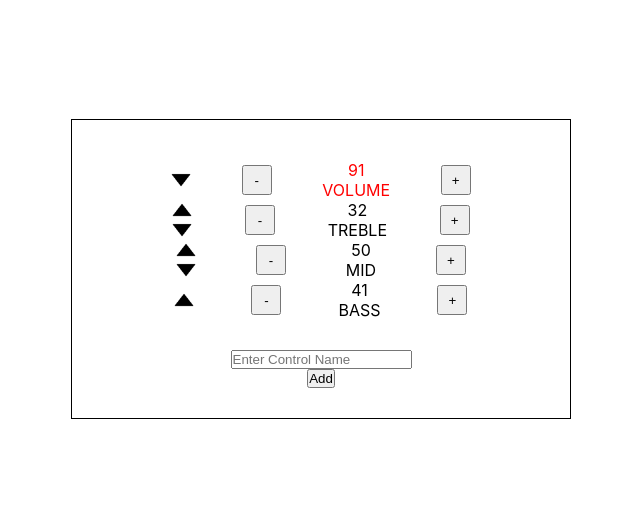
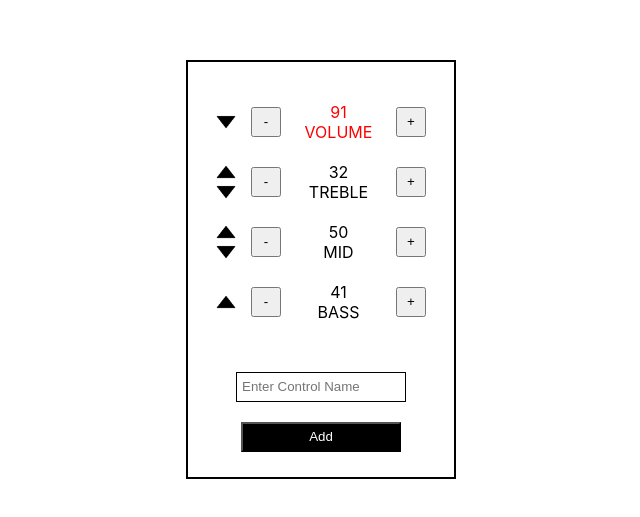
Before and after one commit to sandrbuz/FrontEndTaskG7, a React (Create React App) app: page / in a window 1280 px wide. Shown: the part 131-648 px from the top of the page, without its empty margins (319-959 px from the left). Built offline with nearby package versions, Linux system fonts and the light colour scheme.

Commit message:
Made entirely with CSS and some functionality

```diff
--- a/src/App.css
+++ b/src/App.css
@@ -8,10 +8,11 @@
   box-sizing: border-box;
 }
 .main{
-  border: 1px solid black;
-  padding: 20px;
-  max-width: 500px;
+  border: 2px solid black;
+  /* padding: 20px; */
+  max-width: 270px;
   width: 100%;
+  padding-top: 20px;
 }
 
 .controllers {
@@ -23,10 +24,29 @@
 }
 
 .form {
-  max-width: 400px;
   display: flex;
   flex-direction: column;
   align-items: center;
   margin: 0 auto;
   padding: 10px 0;
 }
+
+.inputText{
+  max-width: 170px;
+  width: 100%;
+  height: 30px;
+  border: 1px solid black;
+  padding-left: 5px;
+}
+.inputSubmit{
+  max-width: 160px;
+  width: 100%;
+  height: 30px;
+  margin: 20px 0 15px 0;
+  color: white;
+  background-color: black;
+}
+.inputErr{
+  outline: none;
+  border: 2px solid red;
+}
--- a/src/App.js
+++ b/src/App.js
@@ -58,6 +58,7 @@ function App() {
       { value: 50, name: inputValue, id: crypto.randomUUID() }
     ])
     e.preventDefault();
+    setInputValue('')
   }
 
   const Controllers = state.map((controller, index) => <Controller handlePlus={handlePlus} handleMinus={handleMinus} value={controller.value} name={controller.name} key={crypto.randomUUID()} id={controller.id} index={index} state={state} switchDown={switchDown} switchUp={switchUp}/>);
@@ -69,8 +70,8 @@ function App() {
           {Controllers}
         </div>
         <form onSubmit={onFormSubmit} className='form'>
-          <input type='text' onChange={(e) => setInputValue(e.target.value)} value={inputValue} placeholder='Enter Control Name' />
-          <input type='submit' value="Add" />
+          <input className={`inputText ${inputValue.length === 7 ? 'inputErr' : ''}`} type='text' onChange={(e) => setInputValue(e.target.value.toUpperCase())} value={inputValue} placeholder='Enter Control Name' maxLength="7" />
+          <input className="inputSubmit" type='submit' value="Add" />
         </form>
       </div>
     </div>
--- a/src/Controller/Controller.jsx
+++ b/src/Controller/Controller.jsx
@@ -5,22 +5,24 @@ import iconBottom from "./../icons/iconBottom.png"
 
 const Controller = (props) => {
 
-    const isRed = (props.value > 90 && props.name=="VOLUME");
+    const isRed = (props.value > 90 && props.name == "VOLUME");
     const canSwitchBottom = props.index !== 0;
-    const canSwitchTop = props.index !== props.state.length-1;
+    const canSwitchTop = props.index !== props.state.length - 1;
 
     return (
         <div className={s.controller}>
-            <div>
-                {canSwitchBottom && <img onClick={()=>props.switchUp(props.index)} className={s.iconArr} src={iconTop} alt="iconTop" />}
-                {canSwitchTop && <img onClick={()=>props.switchDown(props.index)} className={s.iconArr} src={iconBottom} alt="iconBottom" />}
+            <div className={s.arrowButtons}>
+                {canSwitchBottom && <img onClick={() => props.switchUp(props.index)} className={s.iconArr} src={iconTop} alt="iconTop" />}
+                {canSwitchTop && <img onClick={() => props.switchDown(props.index)} className={s.iconArr} src={iconBottom} alt="iconBottom" />}
             </div>
-            <button onClick={()=> props.handleMinus(props.id)} className={s.btn}>-</button>
-            <div className={isRed ? s.red : undefined}>
-                <div>{props.value}</div>
-                <div>{props.name}</div>
+            <div className={s.rightController}>
+                <button onClick={() => props.handleMinus(props.id)} className={s.btn}>-</button>
+                <div className={isRed ? s.red : undefined}>
+                    <div>{props.value}</div>
+                    <div>{props.name}</div>
+                </div>
+                <button onClick={() => props.handlePlus(props.id)} className={s.btn}>+</button>
             </div>
-            <button onClick={()=> props.handlePlus(props.id)} className={s.btn}>+</button>
         </div>
     )
 }
--- a/src/Controller/Controller.module.css
+++ b/src/Controller/Controller.module.css
@@ -1,9 +1,19 @@
 .controller{
     display: flex;
     align-items: center;
-    justify-content: space-around;
-    max-width: 350px;
+    justify-content: space-between;
+    max-width: 210px;
     margin: 0 auto;
+    /* border: 1px solid black; */
+    margin-bottom: 20px;
+}
+
+.rightController{
+    display: flex;
+    align-items: center;
+    justify-content: space-between;
+    max-width: 175px;
+    width: 100%;
 }
 
 .iconArr{
```
